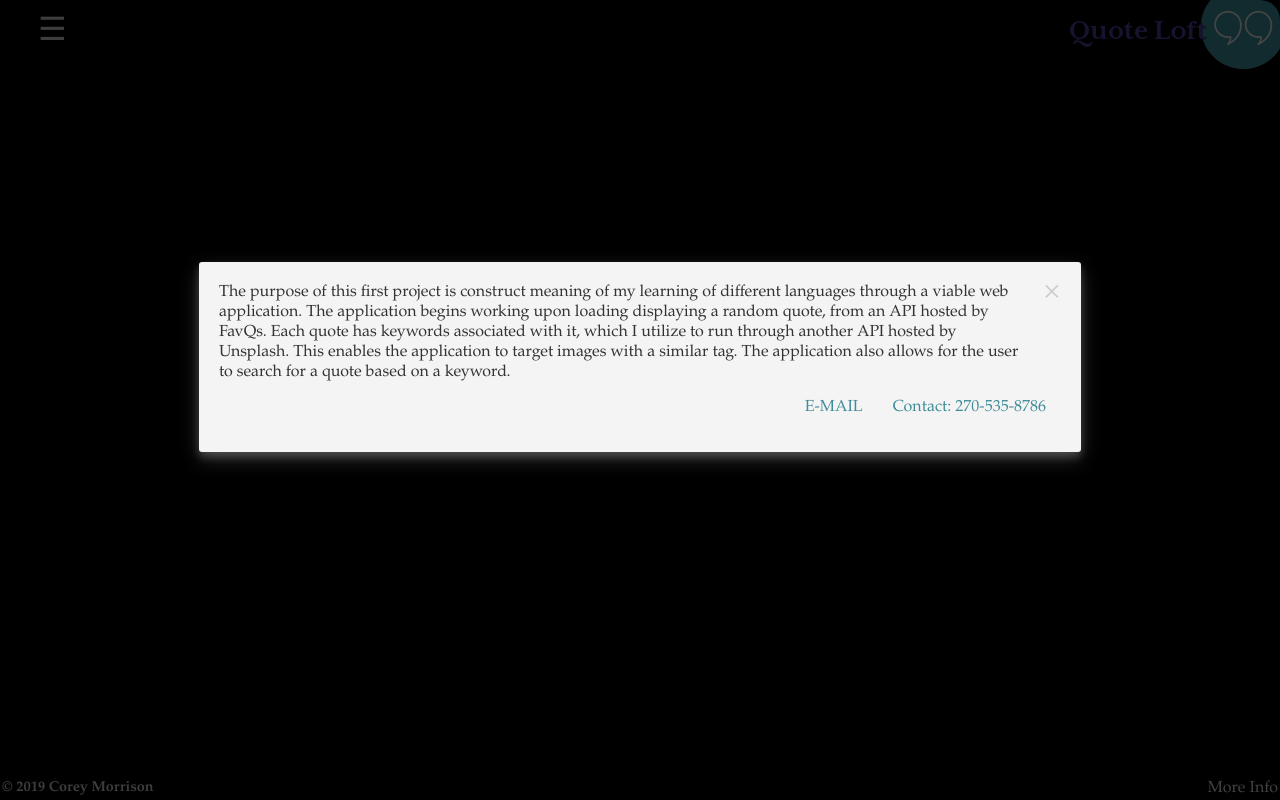
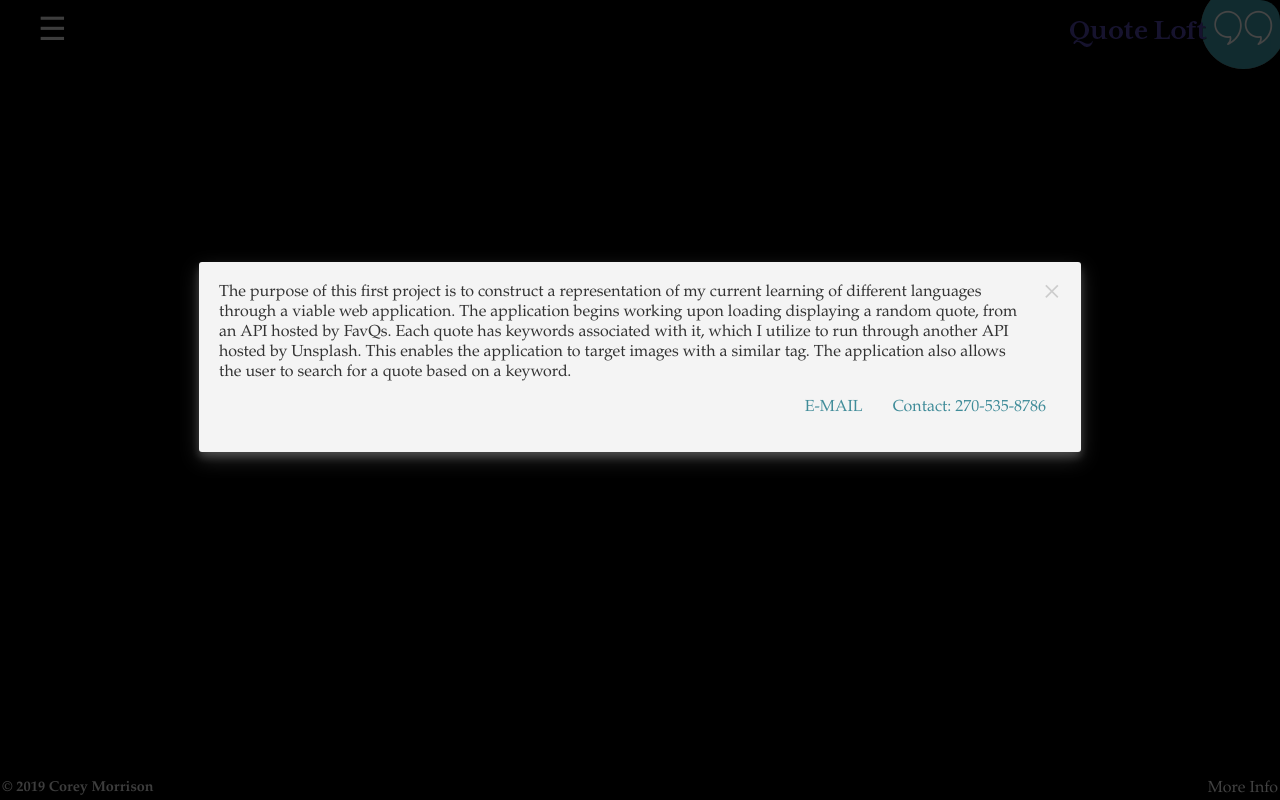
Before and after one commit to coremore35/coremore35.github.io, a plain HTML site: page index.html in a window 1280 px wide. Both pictures are taken after a click on the button "More Info". Drawn offline with nearby package versions, Linux system fonts and the light colour scheme; no server answers.

Commit message:
updated mdoal

```diff
--- a/index.html
+++ b/index.html
@@ -45,7 +45,7 @@
       <div id="modal">
         <div class="modal-textbox">
           <span class="closeBtn">&times;</span>
-          <p class="modal-text">The purpose of this first project is construct meaning of my learning of different languages through a viable web application. The application begins working upon loading displaying a random quote, from an API hosted by FavQs. Each quote has keywords associated with it, which I utilize to run through another API hosted by Unsplash. This enables the application to target images with a similar tag. The application also allows for the user to search for a quote based on a keyword.</p>
+          <p class="modal-text">The purpose of this first project is to construct a representation of my current learning of different languages through a viable web application. The application begins working upon loading displaying a random quote, from an API hosted by FavQs. Each quote has keywords associated with it, which I utilize to run through another API hosted by Unsplash. This enables the application to target images with a similar tag. The application also allows the user to search for a quote based on a keyword.</p>
           <a href="tel:270-535-8786" class="contact-info">Contact: 270-535-8786</a>
           <a href = "mailto:corey.neil.morrison@gmail.com?subject = Contact&body = Message" class="contact-info">E-MAIL</a>
         </div>
```
